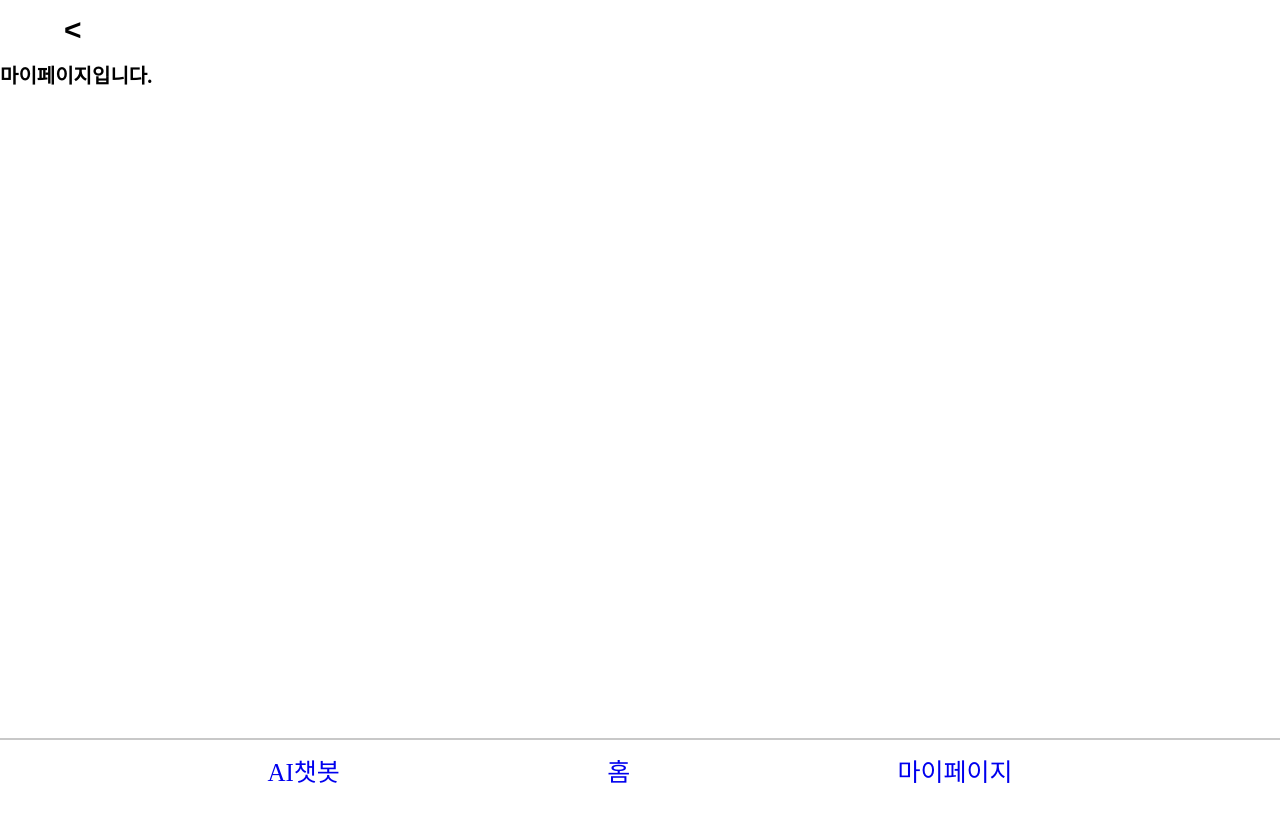
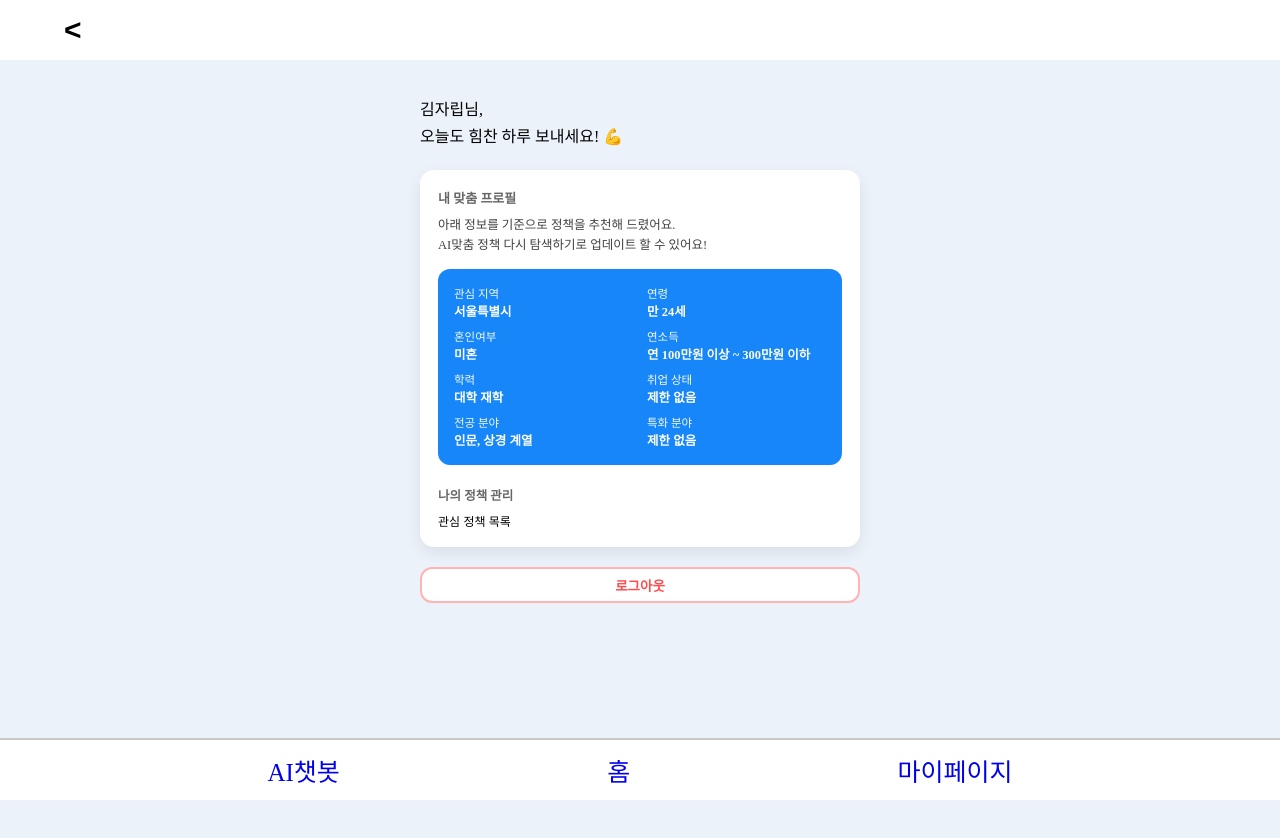
Before and after one commit to likelionTeam111/FE, a React (Create React App) app: page /my in a window 1280 px wide. Shown: the top 838 px of the page. Before the commit the page ends 800 px from the top, so only its background shows below. Built offline with nearby package versions, Linux system fonts and the light colour scheme; no server answers.

Commit message:
마이페이지 메인 화면

```diff
--- a/src/pages/Nav/MyPage.jsx
+++ b/src/pages/Nav/MyPage.jsx
@@ -1,13 +1,208 @@
 import styled from 'styled-components';
+import { useNavigate } from 'react-router-dom';
 
-const Container = styled.div``;
+const PageContainer = styled.main`
+    background-color: var(--mainSky);
+    min-height: 100vh;
+    padding: 2.4rem 2rem 7rem;
+`;
+
+const Section = styled.section`
+    max-width: 44rem;
+    margin: 0 auto;
+`;
+
+const Greeting = styled.p`
+    font-size: 1.6rem;
+    color: var(--black);
+    margin-top: 1.2rem;
+    line-height: 1.7;
+`;
+
+const Card = styled.div`
+    margin-top: 2rem;
+    background: var(--white);
+    border-radius: 1.4rem;
+    padding: 1.8rem;
+    box-shadow: 0 0.6rem 1.6rem rgba(0, 0, 0, 0.08);
+`;
+
+const CardTitle = styled.h3`
+    font-size: 1.3rem;
+    color: rgba(0, 0, 0, 0.6);
+    font-weight: 800;
+`;
+
+const CardDesc = styled.p`
+    font-size: 1.25rem;
+    color: rgba(0, 0, 0, 0.75);
+    margin-top: 0.8rem;
+    line-height: 1.6;
+`;
+
+const ProfilePanel = styled.div`
+    margin-top: 1.4rem;
+    background: var(--mainBlue);
+    color: var(--white);
+    border-radius: 1.2rem;
+    padding: 1.6rem;
+`;
+
+const InfoGrid = styled.div`
+    display: grid;
+    grid-template-columns: 1fr 1fr;
+    gap: 0.8rem 1.4rem;
+`;
+
+const InfoItem = styled.div`
+    display: flex;
+    flex-direction: column;
+`;
+
+const InfoLabel = styled.span`
+    font-size: 1.15rem;
+    opacity: 0.95;
+`;
+
+const InfoValue = styled.span`
+    font-size: 1.25rem;
+    font-weight: 800;
+`;
+
+const SubSectionTitle = styled.h4`
+    margin-top: 2rem;
+    font-size: 1.25rem;
+    color: rgba(0, 0, 0, 0.6);
+`;
+
+const LinkText = styled.button`
+    margin-top: 0.8rem;
+    font-size: 1.2rem;
+    color: var(--black);
+    background: transparent;
+    text-align: left;
+    cursor: pointer;
+`;
+
+const LogoutButton = styled.button`
+    width: 100%;
+    margin-top: 2rem;
+    height: 3.6rem;
+    border-radius: 1.2rem;
+    background: var(--white);
+    color: #ff4d4f;
+    border: 2px solid #ffb3b3;
+    font-size: 1.35rem;
+    font-weight: 800;
+`;
+
+/* 큰 화면에서는 조금 더 키움 */
+const LargeUp = styled.div`
+    @media (min-width: 480px) {
+        ${PageContainer} {
+            padding: 3rem 2.4rem 7rem;
+        }
+        ${Greeting} {
+            font-size: 1.8rem;
+        }
+        ${Card} {
+            padding: 2rem;
+        }
+        ${CardTitle} {
+            font-size: 1.4rem;
+        }
+        ${CardDesc} {
+            font-size: 1.35rem;
+        }
+        ${InfoLabel} {
+            font-size: 1.2rem;
+        }
+        ${InfoValue} {
+            font-size: 1.35rem;
+        }
+        ${SubSectionTitle} {
+            font-size: 1.3rem;
+        }
+        ${LinkText} {
+            font-size: 1.25rem;
+        }
+        ${LogoutButton} {
+            height: 4rem;
+            font-size: 1.4rem;
+        }
+    }
+`;
 
 const MyPage = () => {
-  return (
-    <Container>
-      <h1>마이페이지입니다.</h1>
-    </Container>
-  );
+    const navigate = useNavigate();
+
+    const handleLogout = () => {
+        navigate('/');
+    };
+
+    return (
+        <PageContainer>
+            <Section>
+                <Greeting>
+                    김자립님,
+                    <br />
+                    오늘도 힘찬 하루 보내세요! 💪
+                </Greeting>
+
+                <Card>
+                    <CardTitle>내 맞춤 프로필</CardTitle>
+                    <CardDesc>
+                        아래 정보를 기준으로 정책을 추천해 드렸어요.
+                        <br />
+                        AI맞춤 정책 다시 탐색하기로 업데이트 할 수 있어요!
+                    </CardDesc>
+
+                    <ProfilePanel>
+                        <InfoGrid>
+                            <InfoItem>
+                                <InfoLabel>관심 지역</InfoLabel>
+                                <InfoValue>서울특별시</InfoValue>
+                            </InfoItem>
+                            <InfoItem>
+                                <InfoLabel>연령</InfoLabel>
+                                <InfoValue>만 24세</InfoValue>
+                            </InfoItem>
+                            <InfoItem>
+                                <InfoLabel>혼인여부</InfoLabel>
+                                <InfoValue>미혼</InfoValue>
+                            </InfoItem>
+                            <InfoItem>
+                                <InfoLabel>연소득</InfoLabel>
+                                <InfoValue>연 100만원 이상 ~ 300만원 이하</InfoValue>
+                            </InfoItem>
+                            <InfoItem>
+                                <InfoLabel>학력</InfoLabel>
+                                <InfoValue>대학 재학</InfoValue>
+                            </InfoItem>
+                            <InfoItem>
+                                <InfoLabel>취업 상태</InfoLabel>
+                                <InfoValue>제한 없음</InfoValue>
+                            </InfoItem>
+                            <InfoItem>
+                                <InfoLabel>전공 분야</InfoLabel>
+                                <InfoValue>인문, 상경 계열</InfoValue>
+                            </InfoItem>
+                            <InfoItem>
+                                <InfoLabel>특화 분야</InfoLabel>
+                                <InfoValue>제한 없음</InfoValue>
+                            </InfoItem>
+                        </InfoGrid>
+                    </ProfilePanel>
+
+                    <SubSectionTitle>나의 정책 관리</SubSectionTitle>
+                    <LinkText onClick={() => navigate('/favorites')}>관심 정책 목록</LinkText>
+                </Card>
+
+                <LogoutButton onClick={handleLogout}>로그아웃</LogoutButton>
+                <LargeUp />
+            </Section>
+        </PageContainer>
+    );
 };
 
 export default MyPage;
```
